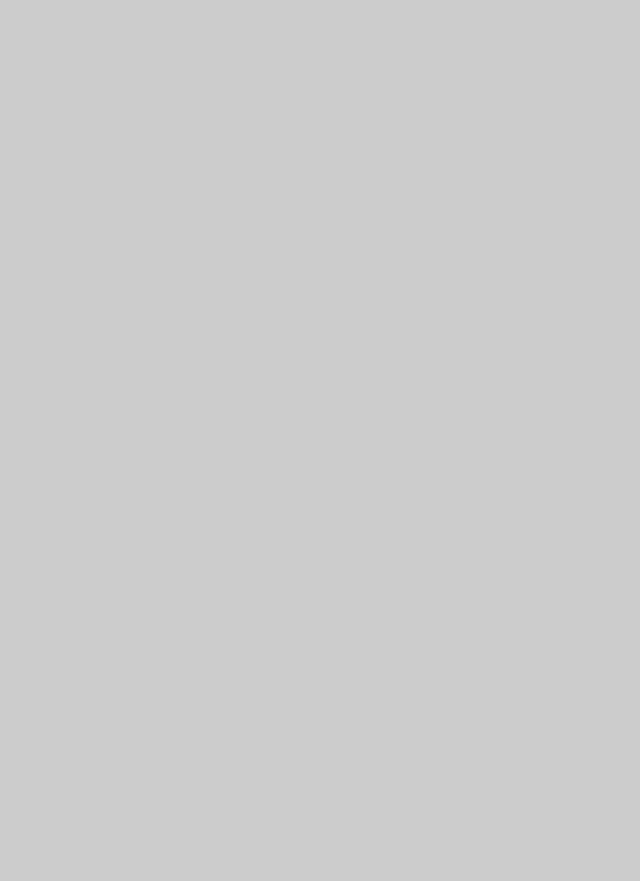
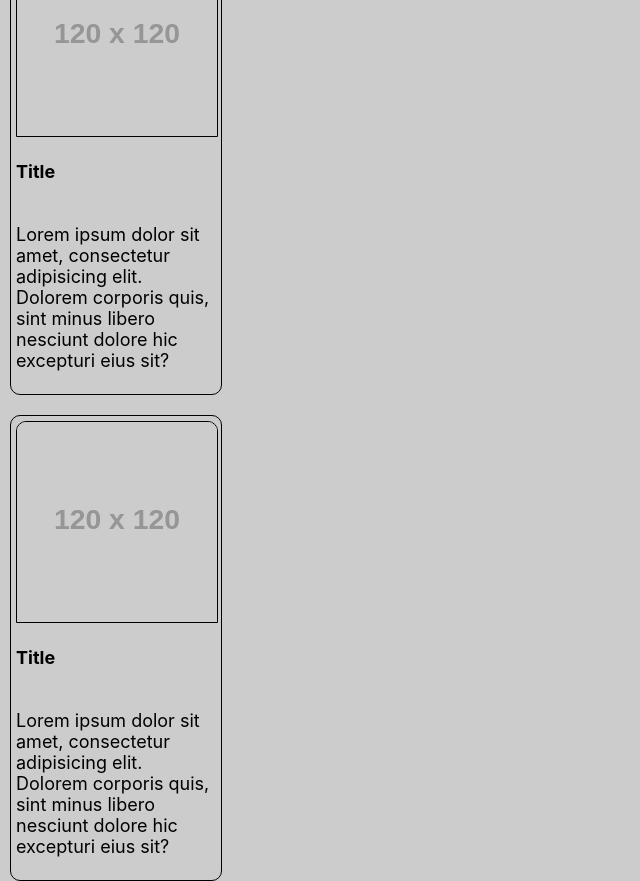
Before and after one commit to SpiriT-L/React, a React (Create React App) app: page / in a window 1280 px wide. Shown: the part 820-1701 px from the top of the page, without its empty margins (0-640 px from the left). Before the commit the page ends 800 px from the top, so only its background shows below. Built offline with nearby package versions, Linux system fonts and the light colour scheme.

Commit message:
feat: add cards

```diff
--- a/src/Pages/main/main.tsx
+++ b/src/Pages/main/main.tsx
@@ -14,6 +14,8 @@ const Main = () => {
         <h1>Main</h1>
         <Search />
         <Card />
+        <Card />
+        <Card />
       </div>
     </>
   );
```
